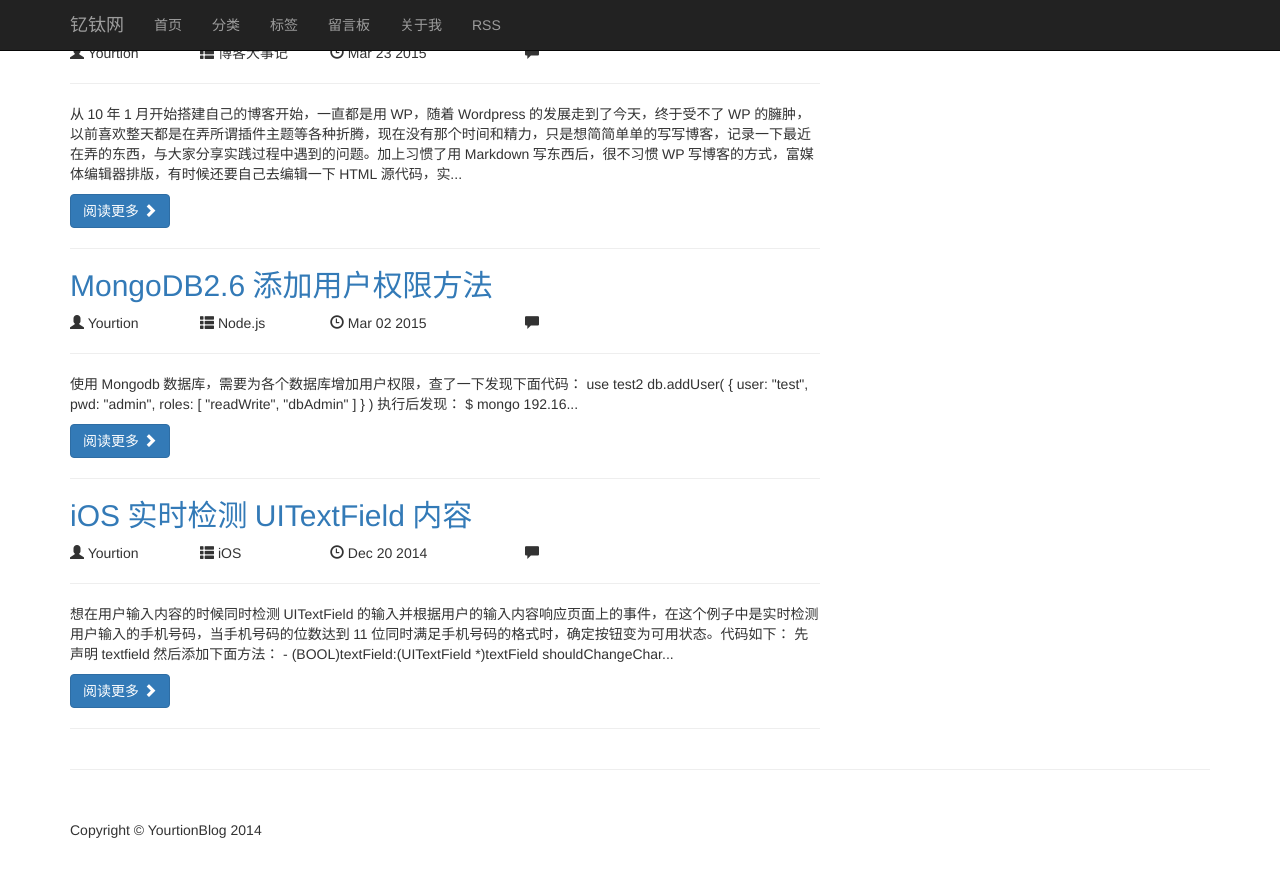
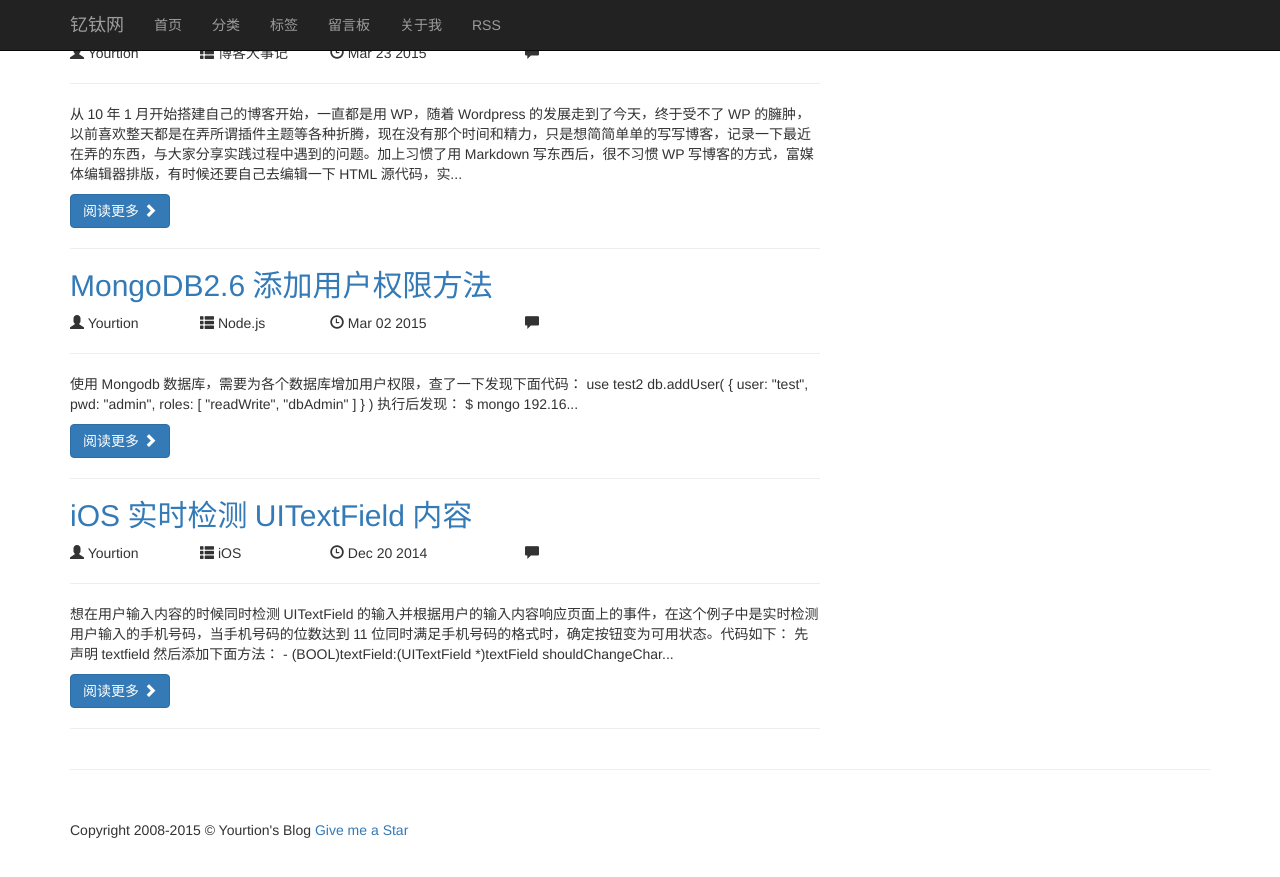
Before and after one commit to yourtion/yourtion.github.io, a Jekyll site: the page built from index.html, in a window 1280 px wide and 900 px high, scrolled down 2025 px. Shown: the top 877 px of the window. Built offline with Jekyll 4.4.1, drawn with Linux system fonts in a browser that asks for light colours; Markdown is read by kramdown in place of the engine named in the settings; comment, search, counter and statistics services are not loaded.

Commit message:
Add github button and update footer

```diff
--- a/_includes/footer.html
+++ b/_includes/footer.html
@@ -4,7 +4,9 @@
 	<footer>
 		<div class="row">
 			<div class="col-lg-12">
-				<p>Copyright &copy; YourtionBlog 2014</p>
+				<p>
+					Copyright 2008-2015 &copy; Yourtion's Blog <a class="github-button" href="https://github.com/yourtion/yourtion.github.io" data-icon="octicon-star" aria-label="Star yourtion/yourtion.github.io on GitHub">Give me a Star</a>
+				</p>
 			</div>
 			<!-- /.col-lg-12 -->
 		</div>
@@ -16,6 +18,7 @@
 <!-- Bootstrap Core JavaScript -->
 <script src="{{ ASSET_PATH }}js/bootstrap.min.js"></script>
 <script src="{{ ASSET_PATH }}js/han.min.js"></script>
+<script async defer id="github-bjs" src="https://buttons.github.io/buttons.js"></script>
 {% if site.JB.comments.provider == 'duoshuo' %}
   {% assign duoshuo = 'jsonly' %}
   {% include JB/comments-providers/duoshuo.html %}
--- a/_includes/widgets.html
+++ b/_includes/widgets.html
@@ -16,7 +16,8 @@
     <div class="well">
         <h4>欢迎来到郭宇翔的博客</h4>
         <p>打酱油专业户，喜欢各种折腾！</p>
-        <iframe width="300" height="25" frameborder="0" allowtransparency="true" marginwidth="0" marginheight="0" scrolling="no" border="0" src="http://widget.weibo.com/relationship/followbutton.php?language=zh_cn&width=300&height=24&uid=1691023294&style=3&btn=light&dpc=1"></iframe>
+        <!-- Place this tag where you want the button to render. -->
+        <a class="github-button" href="https://github.com/yourtion" data-style="mega" data-count-href="/yourtion/followers" data-count-api="/users/yourtion#followers" data-count-aria-label="# followers on GitHub" aria-label="Follow @yourtion on GitHub">Follow @yourtion</a>
     </div>
 {% if site.JB.comments.provider == 'duoshuo' %}
 {% include JB/widget-providers/duoshuo_recent_comments.html %}
```
